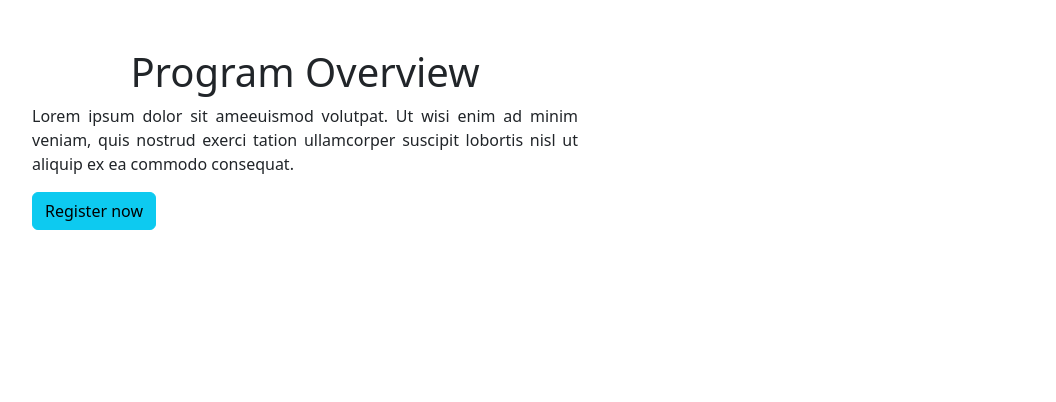
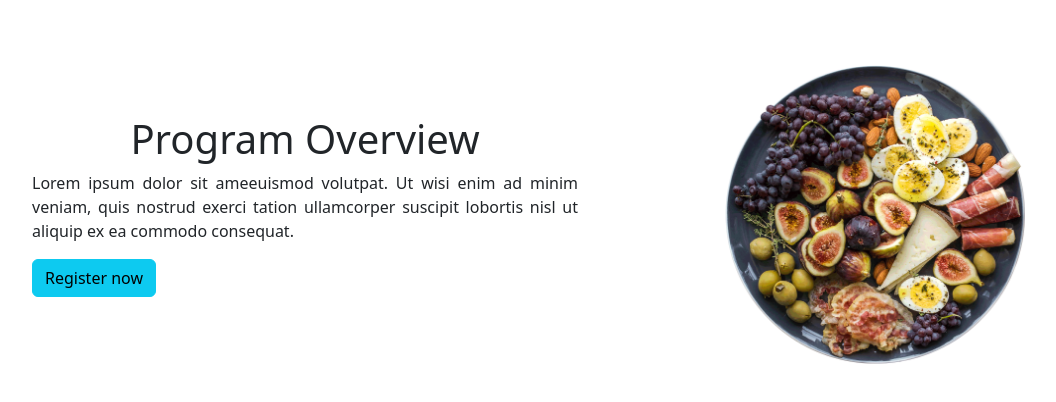
Before and after one commit to Mohammad-Afshar/exercise, a plain HTML site: page index.html in a window 1280 px wide. Shown: the whole page, without its empty margins (50-1106 px from the left). Drawn offline with nearby package versions, Linux system fonts and the light colour scheme.

Commit message:
feat(header): add image

```diff
--- a/index.html
+++ b/index.html
@@ -28,6 +28,10 @@
             <button type="button" class="btn btn-info">Register now</button>
           </div>
         </div>
+
+        <div class="col-md-6 center-flex mt-3">
+          <img src="./assets/kindpng.png" width="300px" height="300px" alt="" />
+        </div>
       </div>
     </div>
 
--- a/style.css
+++ b/style.css
@@ -1,4 +1,8 @@
-.justify{
-    text-align: justify;
-
+.justify {
+  text-align: justify;
 }
+.center-flex {
+  display: flex;
+  justify-content: center;
+  align-items: center;
+}
```
